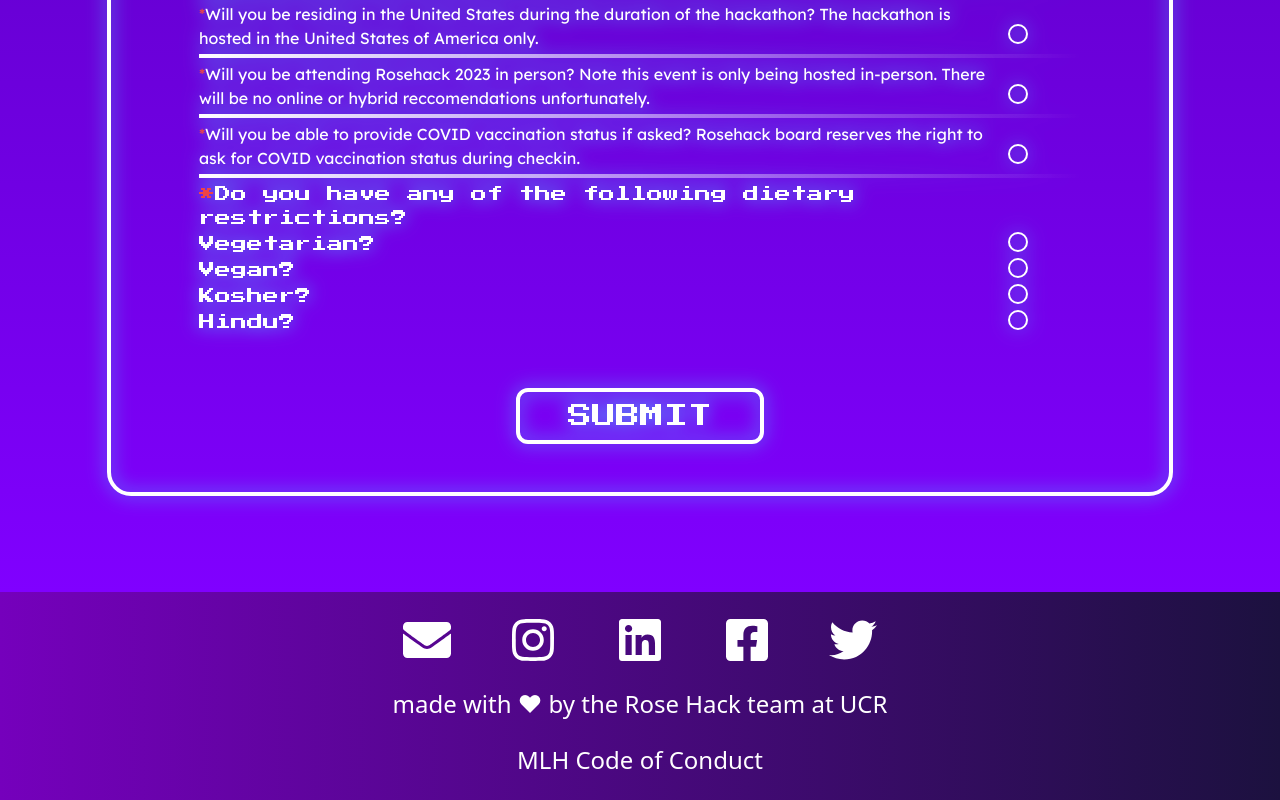
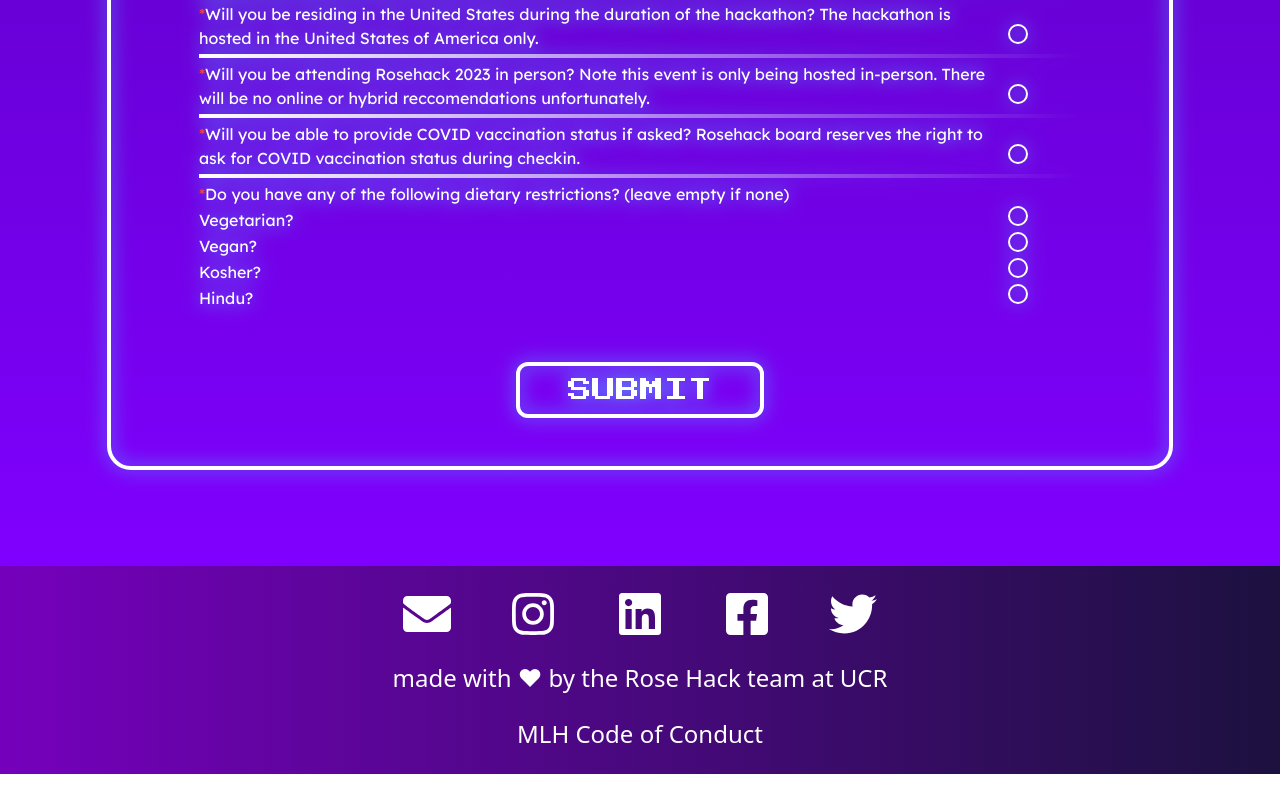
Before and after one commit to Alamode89/rosehack2023, a Next.js app: page /register in a window 1280 px wide. Shown: the part 1188-1988 px from the top of the page. After the commit the page ends 1962 px from the top, so only its background shows below. Built offline with nearby package versions, Linux system fonts and the light colour scheme; no server answers.

Commit message:
remove console log

```diff
--- a/pages/register.tsx
+++ b/pages/register.tsx
@@ -27,13 +27,10 @@ const Register = () => {
   const [file, setFile] = useState("");
 
   const handleInput = (data: string, value: string) => {
-    console.log(data, value);
     setUser({ ...user, [data]: value });
-    console.log(user);
   };
 
   const handleField = (e: any) => {
-    console.log(e.target.name, e.target.value);
     setUser({ ...user, [e.target.name]: e.target.value });
   };
 
@@ -91,7 +88,6 @@ const Register = () => {
       return;
     }
 
-    console.log(user);
     setUser({ ...user, resume: file });
 
     const response = await axios.post("/api/createUser", user);
@@ -114,7 +110,6 @@ const Register = () => {
         ref(storage, `resumes/${user.resume.name}`),
         user.resume
       ).then((snapshot) => {
-        console.log(snapshot);
         setFile(snapshot.metadata.fullPath);
         setUser({ ...user, resume: user.resume.name });
       });
@@ -387,14 +382,18 @@ const Register = () => {
           <Col className="px-0 py-1">
             <label
               htmlFor="vegetarian"
-              className="text-left font-pixel text-md text-white w-11/12 hover:cursor-pointer"
+              className="text-left font-lexend text-md text-white w-11/12 hover:cursor-pointer"
             >
               <p className="p-0 m-0 text-red-500 inline">*</p>
-              Do you have any of the following dietary restrictions?
+              Do you have any of the following dietary restrictions? (leave
+              empty if none)
             </label>
             <label
               htmlFor="vegetarian"
-              className="text-left font-pixel text-md text-white w-11/12 hover:cursor-pointer"
+              className="text-left font-lexend text-md text-white w-11/12 hover:cursor-pointer"
+              onClick={() => {
+                setUser({ ...user, vegetarian: !user["vegetarian"] });
+              }}
             >
               Vegetarian?
             </label>
@@ -404,14 +403,16 @@ const Register = () => {
               checked={user.vegetarian}
               onChange={() => {
                 setUser({ ...user, vegetarian: !user["vegetarian"] });
-                console.log(user);
               }}
               className="appearance-none w-5 h-5 hover:cursor-pointer checked:bg-white rounded-full !ring-0 !focus:ring-0 border-2 border-white ease-in-out duration-300"
             />
 
             <label
               htmlFor="vegan"
-              className="text-left font-pixel text-md text-white w-11/12 hover:cursor-pointer"
+              className="text-left font-lexend text-md text-white w-11/12 hover:cursor-pointer"
+              onClick={() => {
+                setUser({ ...user, vegan: !user["vegan"] });
+              }}
             >
               Vegan?
             </label>
@@ -427,7 +428,10 @@ const Register = () => {
 
             <label
               htmlFor="kosher"
-              className="text-left font-pixel text-md text-white w-11/12 hover:cursor-pointer"
+              className="text-left font-lexend text-md text-white w-11/12 hover:cursor-pointer"
+              onClick={() => {
+                setUser({ ...user, kosher: !user["kosher"] });
+              }}
             >
               Kosher?
             </label>
@@ -443,7 +447,10 @@ const Register = () => {
 
             <label
               htmlFor="hindu"
-              className="text-left font-pixel text-md text-white w-11/12 hover:cursor-pointer"
+              className="text-left font-lexend text-md text-white w-11/12 hover:cursor-pointer"
+              onClick={() => {
+                setUser({ ...user, hindu: !user["hindu"] });
+              }}
             >
               Hindu?
             </label>
```
